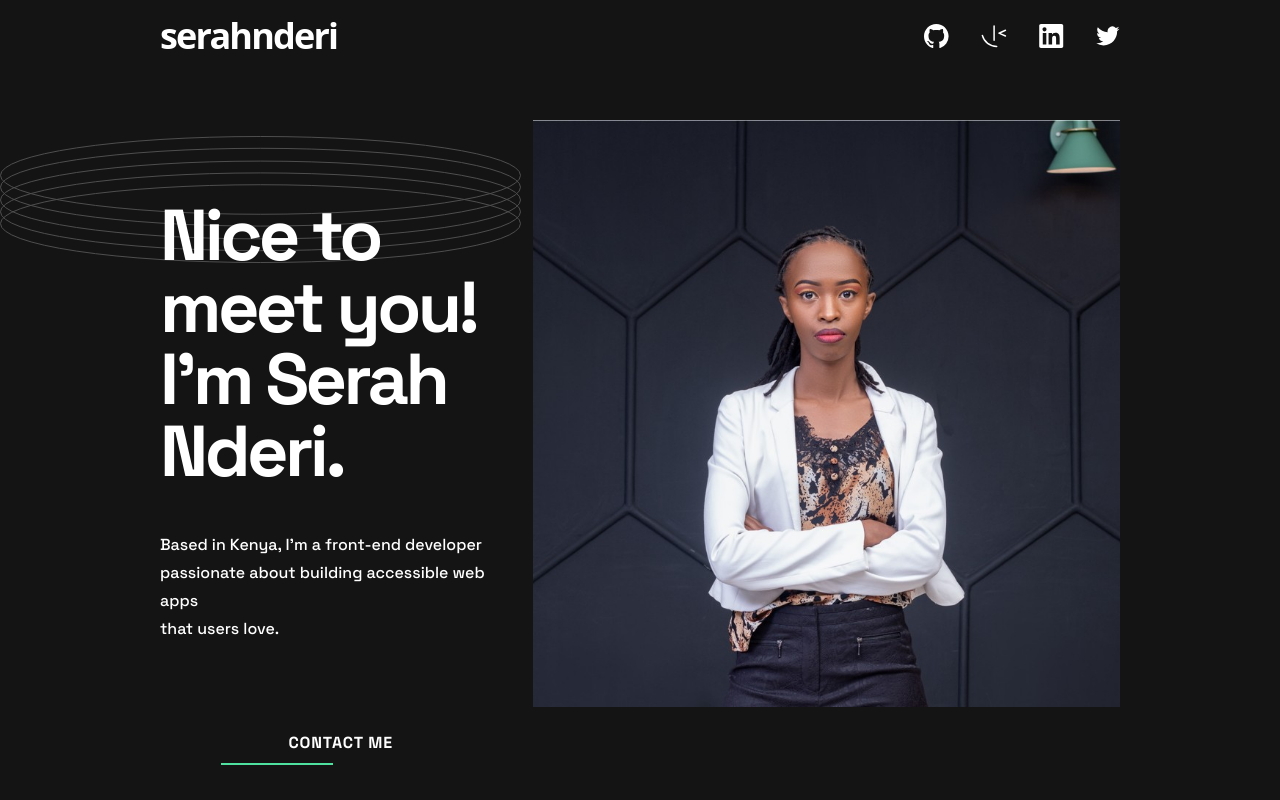
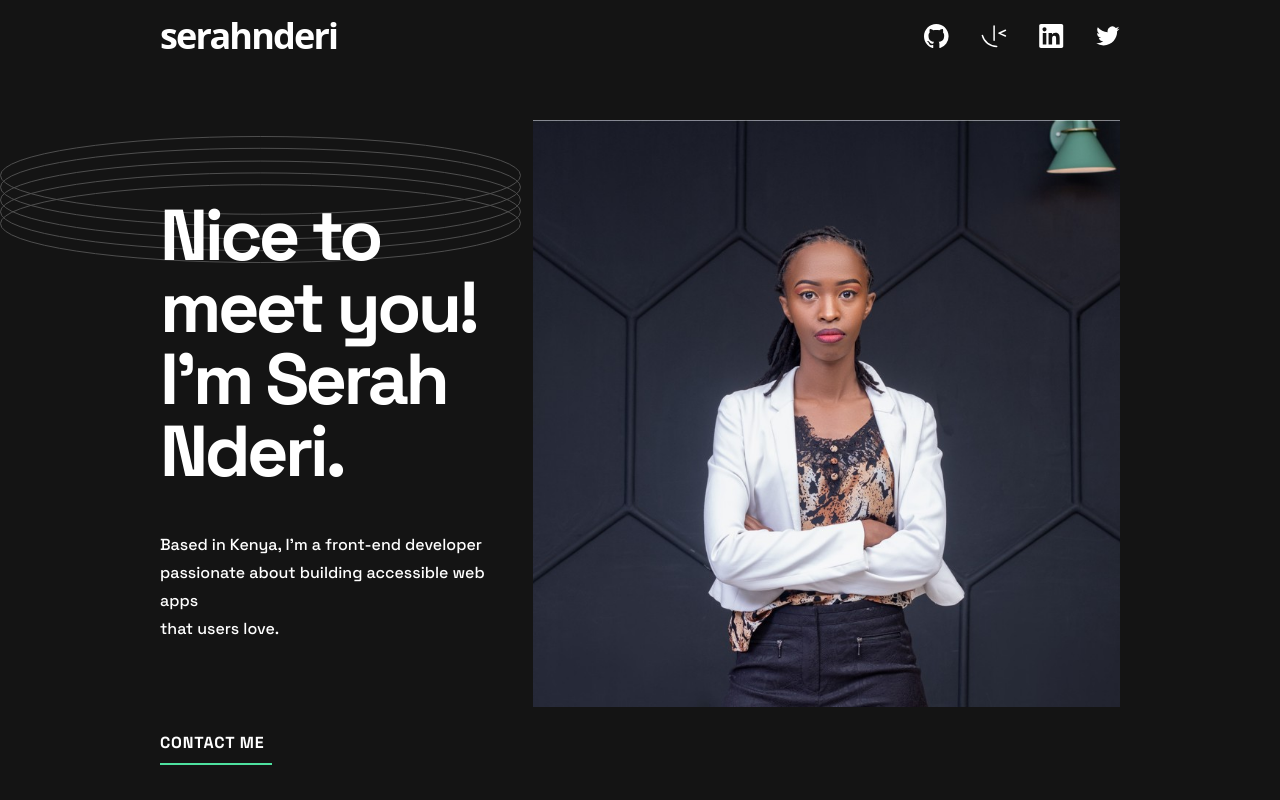
Before and after one commit to MundiaNderi/single-page, a React (Vite) app: page / in a window 1280 px wide. Shown: the top 800 px of the page. Built offline with nearby package versions, Linux system fonts and the light colour scheme.

Commit message:
Mobile fixes

```diff
--- a/src/Hero.jsx
+++ b/src/Hero.jsx
@@ -16,9 +16,9 @@ export default function Hero() {
                 Based in  Kenya, I’m a front-end developer <br />
                 passionate about building accessible web apps <br /> that users love.</p>
         </div>
-        <div className="flex flex-col items-center justify-center">
+        <div className="flex flex-col items-center md:items-start justify-center">
             <a href="/contact" className="hover:text-greenUnderlined contact mt-6 font-space text-base font-bold leading-6 tracking-wider md:ml-40 md:text-left">CONTACT ME</a>
-             <hr className='contacthr border-none w-28 mt-2 md:ml-40 mx-auto sm:mx-32 '/>
+             <hr className='contacthr border-none w-28 mt-2 md:ml-40'/>
         </div>
          </div>
          <div className="image mx-3 sm:mt-12 md:mr-40">
```
